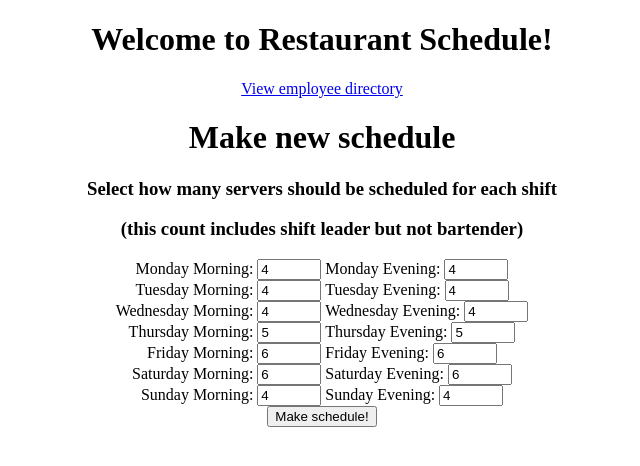
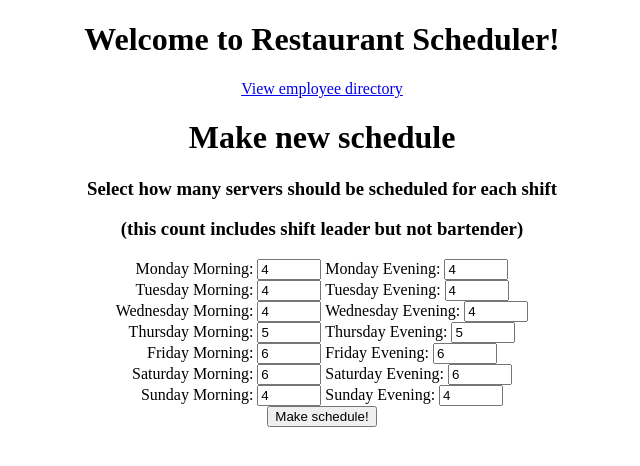
Before and after one commit to ActionPackedJack/Restaurant-Schedule, an Angular app: page / in a window 1280 px wide. Shown: the top 466 px of the page, without its empty margins (318-958 px from the left). Built offline with nearby package versions, Linux system fonts and the light colour scheme.

Commit message:
Changed title displayed at top of browser page.

```diff
--- a/src/app/app.component.html
+++ b/src/app/app.component.html
@@ -1,7 +1,7 @@
 <!--The content below is only a placeholder and can be replaced.-->
 <div style="text-align:center">
   <h1>
-    Welcome to Restaurant Schedule!
+    Welcome to Restaurant Scheduler!
   </h1>
 
 <router-outlet></router-outlet>
```
Also changed, not shown: 3 other files (tests, documents, lock files or other folders).
